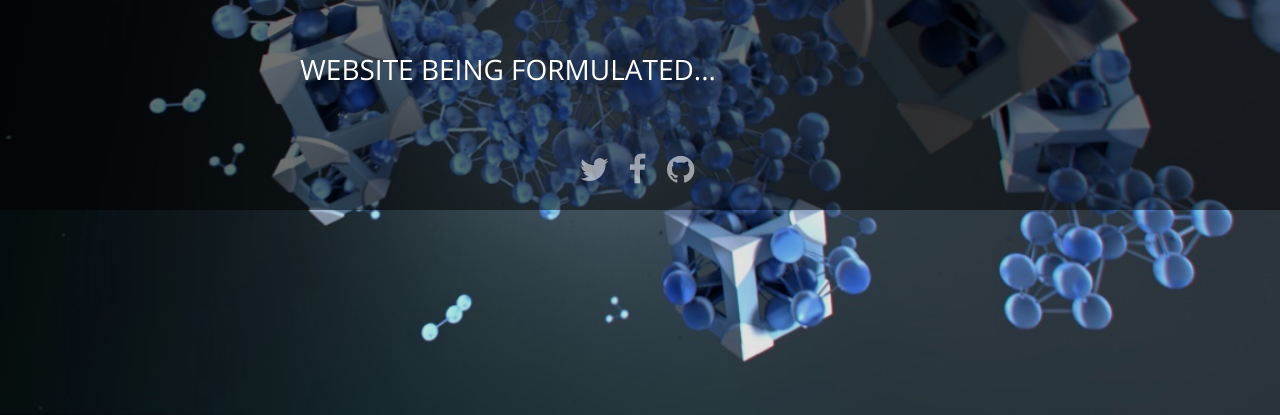
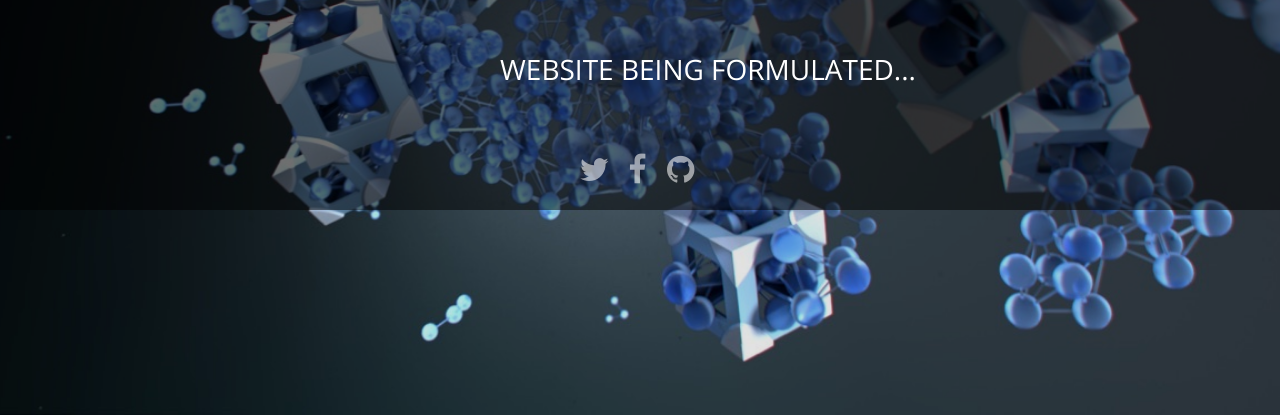
Before and after one commit to OfficialCodeLab/Codelab.io, a website: page index.html in a window 1280 px wide. Shown: the part 385-800 px from the top of the page. Drawn offline with nearby package versions, Linux system fonts and the light colour scheme.

Commit message:
Update index.html

```diff
--- a/index.html
+++ b/index.html
@@ -38,7 +38,7 @@ font-family: NeoGrey
 	</div>
 	<div id="Content" class="wrapper">
 	<div class="countdown styled"></div>
-	<h2 style="margin-left:120px;" class="intro">                 WEBSITE BEING FORMULATED...</h2>
+	<h2 style="margin-left:320px;" class="intro">                 WEBSITE BEING FORMULATED...</h2>
 	<div id="subscribe">
 		<!--<form action="" onsubmit="ClearFields();">
 			<p><input name="" placeholder="Enter your e-mail" type="text" id="textfield1"/><input type="text" name="StackOverflow1370021" value="Fix IE bug" style="display:none" />
```
